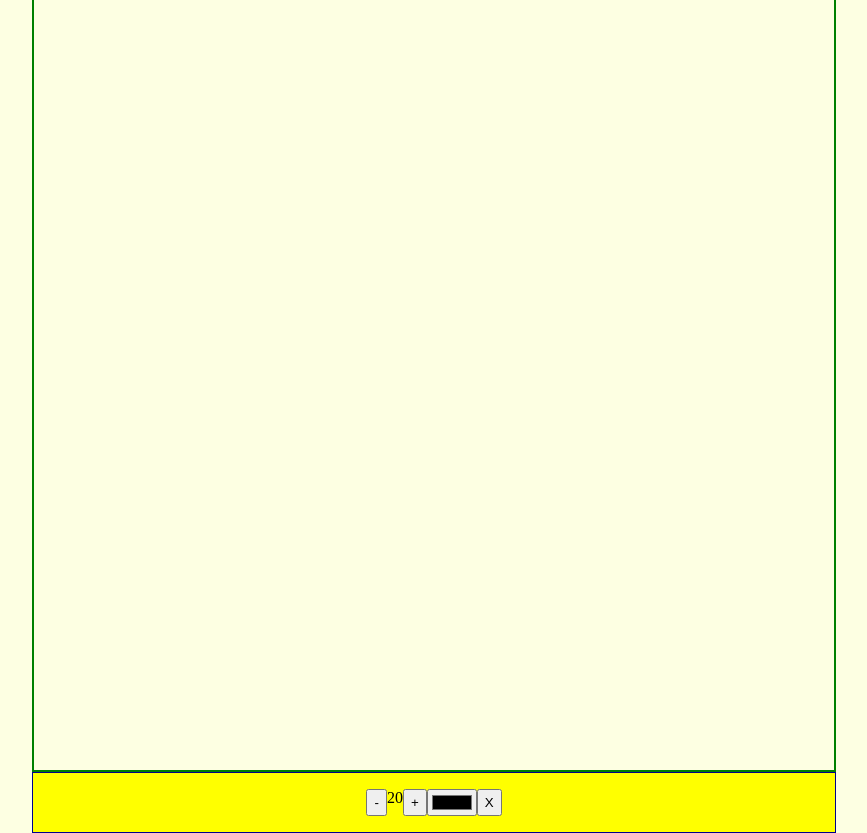
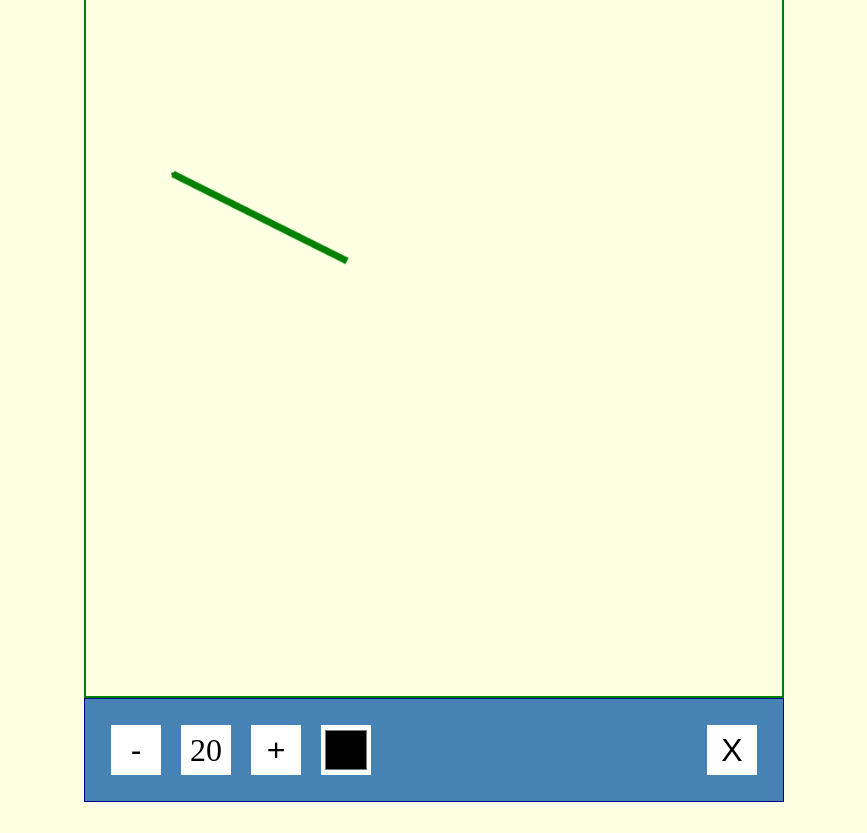
Before and after one commit to vicmoon/DrawingPad, a plain HTML site: page index.html in a window 1280 px wide. Shown: the whole page, without its empty margins (206-1073 px from the left). After the commit the page ends 802 px from the top, so only its background shows below. Drawn offline with Linux system fonts and the light colour scheme.

Commit message:
add javascript

```diff
--- a/script.js
+++ b/script.js
@@ -0,0 +1,53 @@
+//canvas API
+const canvas = document.getElementById("canvas");
+const ctx = canvas.getContext("2d");
+
+const radius = 2;
+let isPressed = false;
+let lineWidth = 2;
+let color = "green";
+let x;
+let y;
+
+canvas.addEventListener("mousedown", (e) => {
+  isPressed = true;
+  x = e.offsetX;
+  y = e.offsetY;
+});
+
+canvas.addEventListener("mouseup", (e) => {
+  isPressed = false;
+  x = undefined;
+  y = undefined;
+});
+
+canvas.addEventListener("mousemove", (e) => {
+  if (isPressed) {
+    const x2 = e.offsetX;
+    const y2 = e.offsetY;
+
+    drawCircle(x2, y2);
+    drawLine(x, y, x2, y2);
+    x = x2;
+    y = y2;
+  }
+});
+
+function drawCircle(x, y) {
+  ctx.beginPath();
+  ctx.arc(x, y, radius, 0, 2 * Math.PI);
+  ctx.fillStyle = color;
+  ctx.fill();
+}
+
+function drawLine(x1, y1, x2, y2) {
+  ctx.beginPath();
+  ctx.moveTo(x1, y1);
+  ctx.lineTo(x2, y2);
+  ctx.strokeStyle = color;
+  ctx.lineWidth = lineWidth * 4;
+  ctx.stroke();
+}
+
+drawCircle(100, 200);
+drawLine(100, 200, 300, 300);
--- a/style.css
+++ b/style.css
@@ -14,15 +14,30 @@ body {
 
 canvas {
   border: 2px solid green;
+  height: 700px;
 }
 
 .toolbox {
-  background-color: yellow;
+  background-color: steelblue;
   border: 1px solid darkblue;
   display: flex;
   justify-content: center;
   padding: 1rem;
-  width: 804px;
+  width: 700px;
 }
 .toolbox > * {
+  background-color: #ffff;
+  border: none;
+  display: inline-flex;
+  align-items: center;
+  justify-content: center;
+  font-size: 2rem;
+  height: 50px;
+  width: 50px;
+  margin: 10px;
+  cursor: pointer;
 }
+
+.toolbox > *:last-child {
+  margin-left: auto;
+}
```
